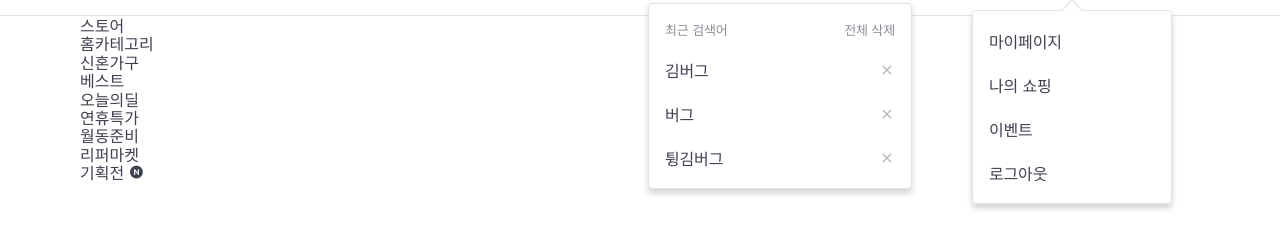
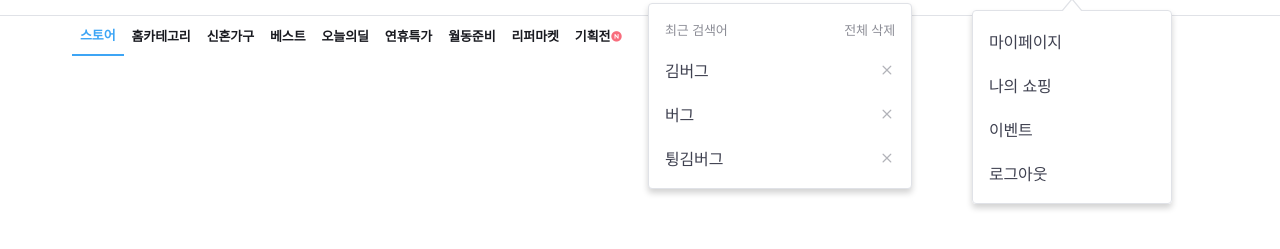
Before and after one commit to alsrb0504/sass_tomorrow_house, a website: page index.html in a window 1280 px wide. Shown: the part 65-314 px from the top of the page. Drawn offline with nearby package versions, Linux system fonts and the light colour scheme; files that its build step writes are made by us from their sources; files whose address does not match are found by name.

Commit message:
🚧 Align and style .lnb-items and make list scrollable

```diff
--- a/index.html
+++ b/index.html
@@ -364,7 +364,7 @@
             <h1 class="visually-hidden">스토어 메뉴</h1>
 
             <ul class="lnb-list">
-              <li class="lnb-item"><a herf="/">스토어</a></li>
+              <li class="lnb-item is-active"><a herf="/">스토어</a></li>
               <li class="lnb-item"><a herf="/">홈카테고리</a></li>
               <li class="lnb-item"><a herf="/">신혼가구</a></li>
               <li class="lnb-item"><a herf="/">베스트</a></li>
--- /dev/null
+++ b/styles/layouts/_lnb.scss
@@ -0,0 +1,35 @@
+.lnb {
+  overflow-x: auto;
+
+  &::-webkit-scrollbar {
+    display: none;
+  }
+
+  .lnb-list {
+    @include inline-flexbox(start);
+    position: relative;
+    left: -8px;
+    white-space: nowrap;
+  }
+
+  .lnb-item {
+    &.is-active {
+      a {
+        color: $blue;
+        border-bottom: 2px solid $blue;
+      }
+    }
+
+    a {
+      @include text-style(13, $dark);
+      @include inline-flexbox;
+      height: 40px;
+      padding: 0 8px;
+      font-weight: 700;
+    }
+
+    .ic-new {
+      color: $red;
+    }
+  }
+}
--- a/styles/main.scss
+++ b/styles/main.scss
@@ -35,3 +35,4 @@
 @import './layouts/sidebar';
 @import './layouts/overlay';
 @import './layouts/search-modal';
+@import './layouts/lnb';
```
